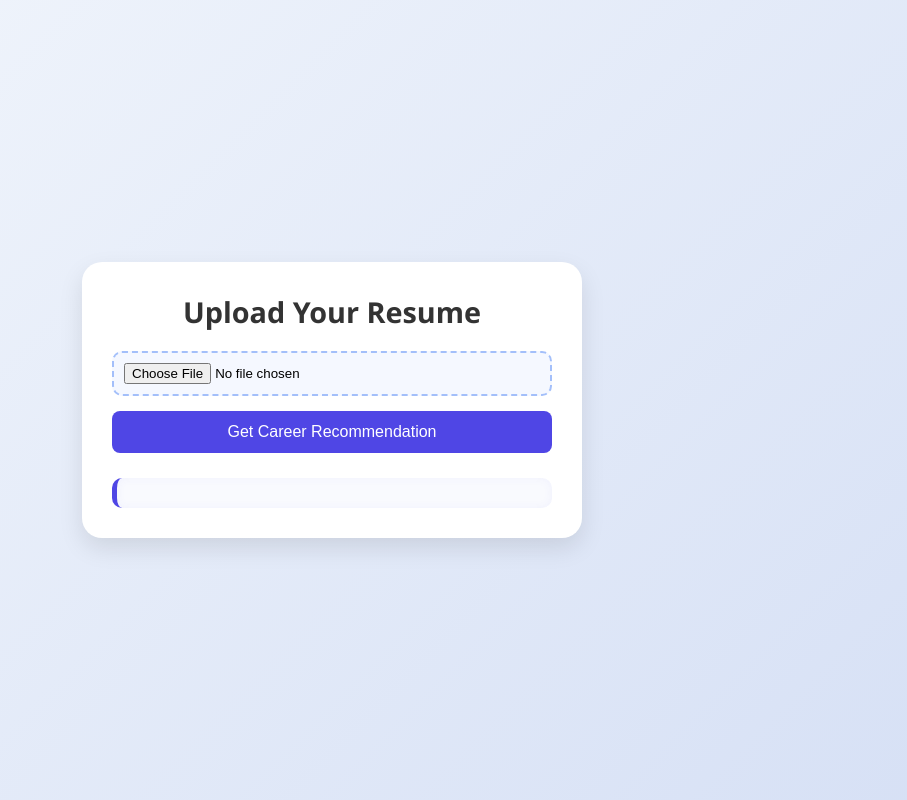
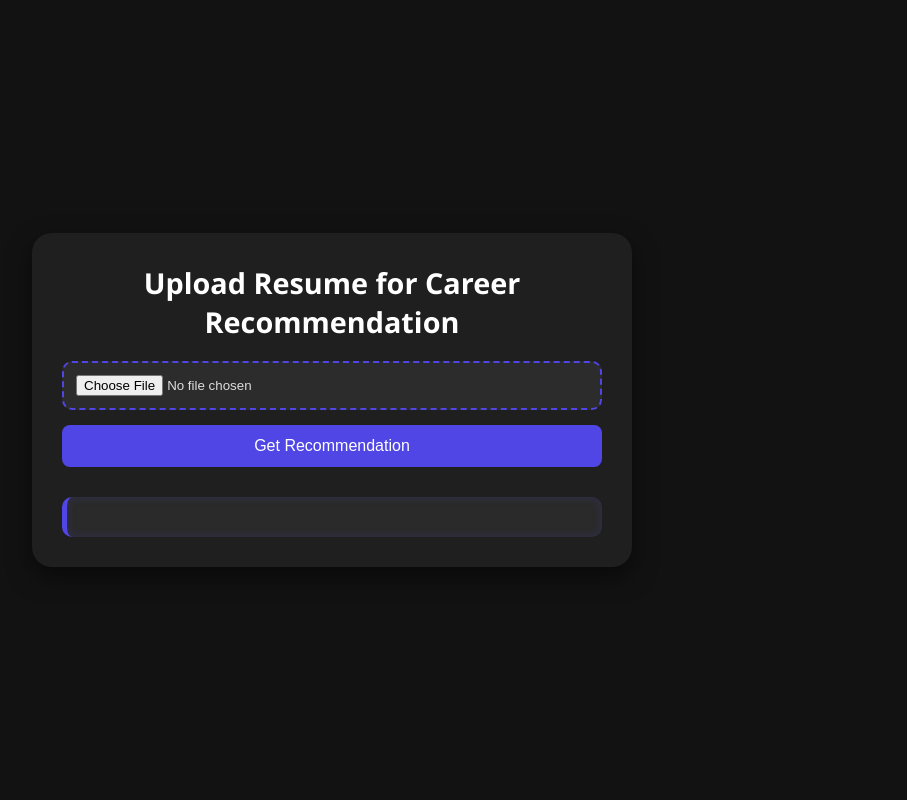
Before and after one commit to Debojyoti08/Career_AI, a plain HTML site: page index.html in a window 1280 px wide. Shown: the whole page, without its empty margins (308-1215 px from the left). Drawn offline with Linux system fonts and the light colour scheme.

Commit message:
Add files via upload

```diff
--- a/index.html
+++ b/index.html
@@ -12,28 +12,29 @@
 
     body {
       font-family: 'Segoe UI', Tahoma, Geneva, Verdana, sans-serif;
-      background: linear-gradient(135deg, #f2f6fc, #d6e0f5);
+      background: #121212;
+      color: #e0e0e0;
       display: flex;
       align-items: center;
       justify-content: center;
-      height: 100vh;
+      min-height: 100vh;
       padding: 20px;
     }
 
     .container {
-      background-color: #ffffff;
+      background-color: #1f1f1f;
       padding: 30px;
       border-radius: 20px;
-      box-shadow: 0 10px 25px rgba(0, 0, 0, 0.1);
+      box-shadow: 0 10px 25px rgba(0, 0, 0, 0.5);
       width: 100%;
-      max-width: 500px;
+      max-width: 600px;
       text-align: center;
     }
 
     h1 {
-      color: #333;
       font-size: 1.8rem;
       margin-bottom: 20px;
+      color: #ffffff;
     }
 
     form {
@@ -43,10 +44,11 @@
     }
 
     input[type="file"] {
-      padding: 10px;
-      border: 2px dashed #a3bffa;
+      padding: 12px;
+      border: 2px dashed #4f46e5;
       border-radius: 10px;
-      background-color: #f5f8ff;
+      background-color: #2c2c2c;
+      color: #ddd;
       cursor: pointer;
     }
 
@@ -66,20 +68,22 @@
     }
 
     #result {
-      margin-top: 25px;
+      margin-top: 30px;
       text-align: left;
-      background-color: #f9fafe;
+      background-color: #2a2a2a;
       border-left: 5px solid #4f46e5;
-      padding: 15px 20px;
+      padding: 20px;
       border-radius: 10px;
-      box-shadow: inset 0 0 10px rgba(79, 70, 229, 0.05);
+      box-shadow: inset 0 0 10px rgba(79, 70, 229, 0.2);
       white-space: pre-wrap;
       font-size: 0.95rem;
-      color: #333;
+      color: #e0e0e0;
+      max-height: 400px;
+      overflow-y: auto;
     }
 
     .loading {
-      color: #4f46e5;
+      color: #90cdf4;
       font-style: italic;
     }
 
@@ -87,17 +91,25 @@
       h1 {
         font-size: 1.4rem;
       }
+
+      .container {
+        padding: 20px;
+      }
+
+      #result {
+        font-size: 0.9rem;
+      }
     }
   </style>
 </head>
 <body>
 
   <div class="container">
-    <h1>Upload Your Resume</h1>
+    <h1>Upload Resume for Career Recommendation</h1>
 
     <form id="uploadForm">
       <input type="file" id="pdfFile" accept="application/pdf" required>
-      <button type="submit">Get Career Recommendation</button>
+      <button type="submit">Get Recommendation</button>
     </form>
 
     <div id="result"></div>
@@ -131,7 +143,7 @@
         const data = await response.json();
 
         if (response.ok) {
-          resultDiv.innerHTML = `<h3>🧭 Recommended Career Path:</h3><p>${data.career_path}</p>`;
+          resultDiv.innerHTML = `<h3>🧭 Career Path Recommendation:</h3><p>${data.career_path}</p>`;
         } else {
           resultDiv.innerHTML = `<p style="color:red;">❌ Error: ${data.error}</p>`;
         }
```
